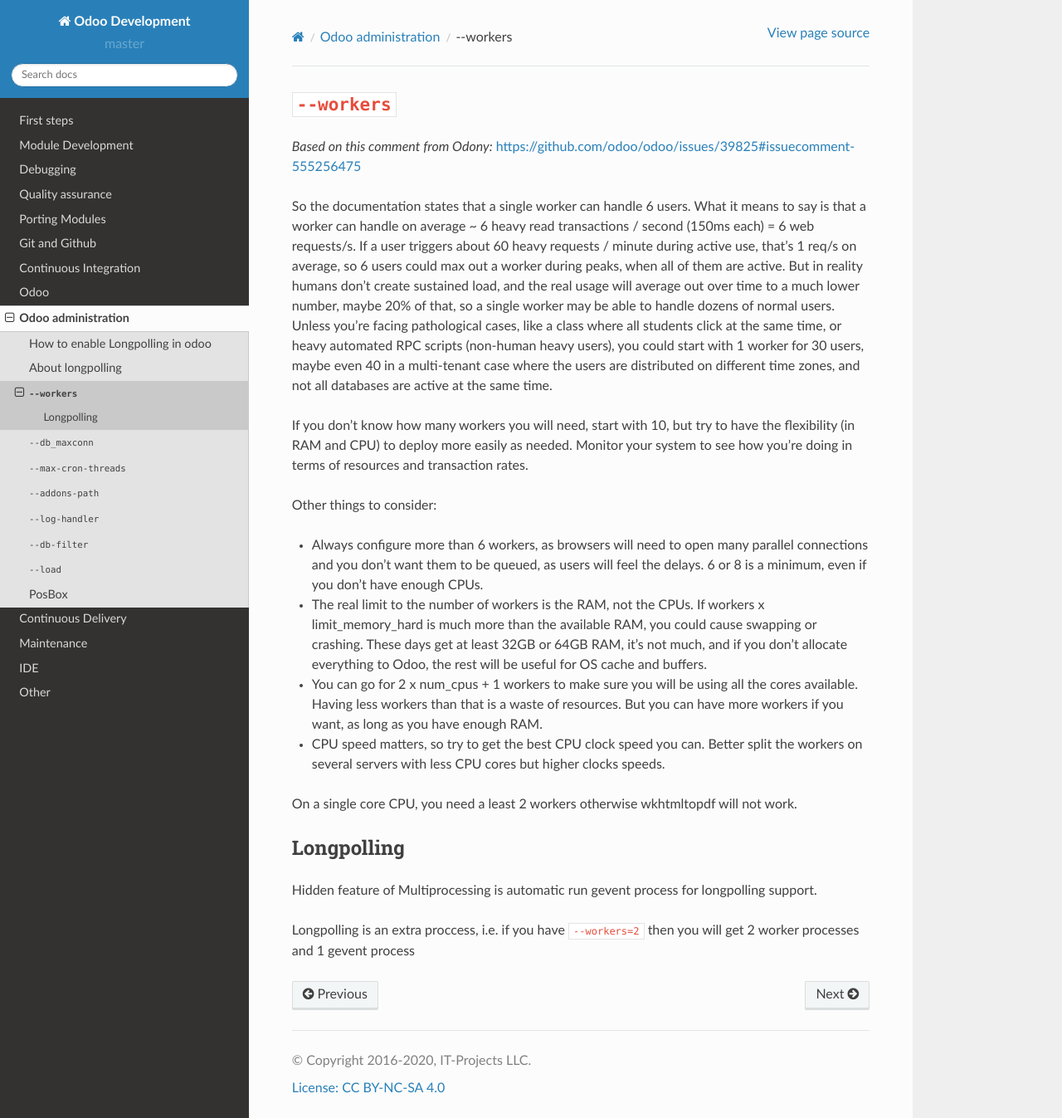
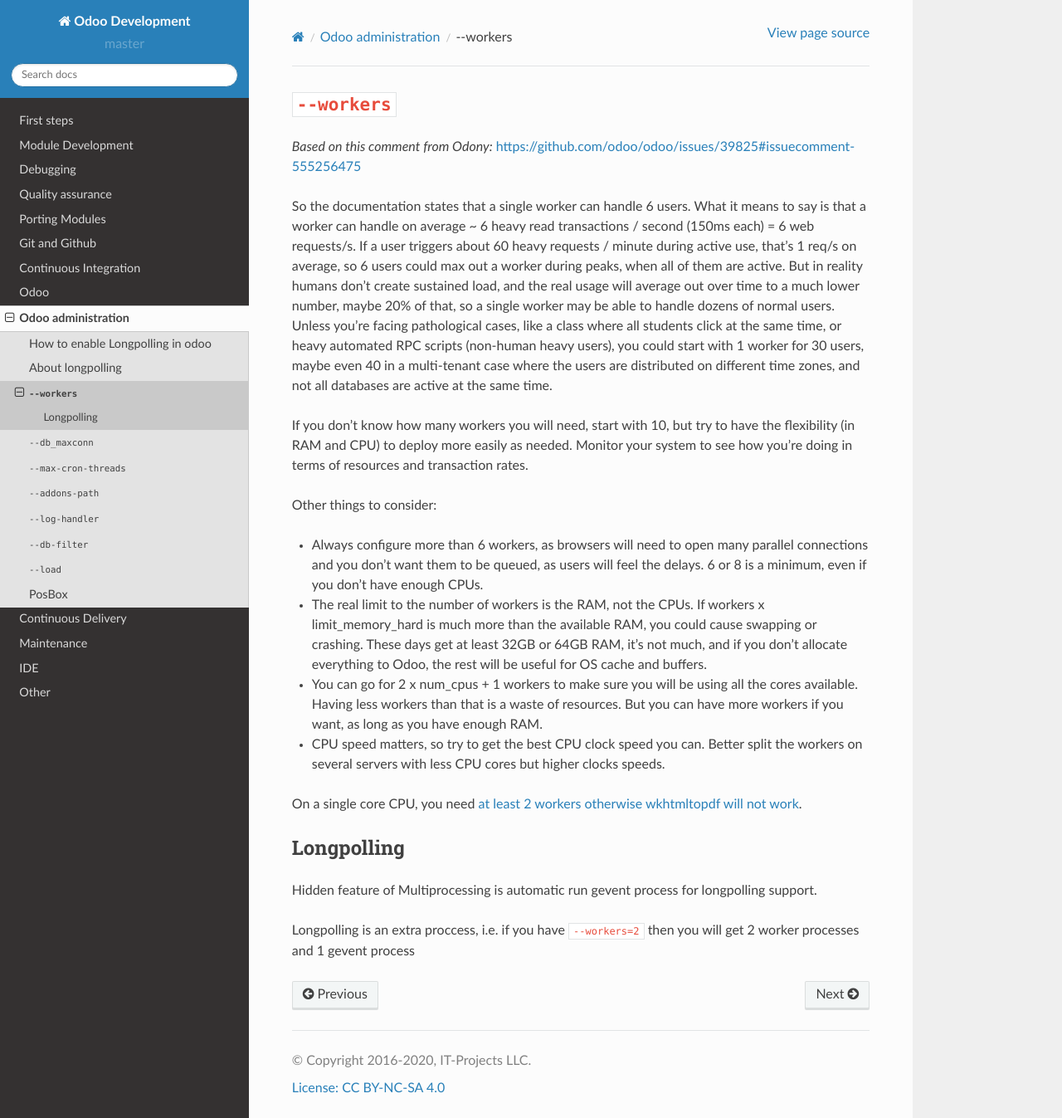
Before and after one commit to itpp-labs/odoo-development, a Sphinx documentation site: the page built from docs/admin/workers.rst, in a window 1280 px wide and 1347 px high. Shown: the whole window at 83% size. Built offline with Sphinx 7.4.7 and the Read the Docs theme 2.0.0, drawn with Linux system fonts in a browser that asks for light colours.

Commit message:
Add link to the proof

```diff
--- a/docs/admin/workers.rst
+++ b/docs/admin/workers.rst
@@ -17,7 +17,7 @@
 * You can go for 2 x num_cpus + 1 workers to make sure you will be using all the cores available. Having less workers than that is a waste of resources. But you can have more workers if you want, as long as you have enough RAM.
 * CPU speed matters, so try to get the best CPU clock speed you can. Better split the workers on several servers with less CPU cores but higher clocks speeds.
 
-On a single core CPU, you need a least 2 workers otherwise wkhtmltopdf will not work.
+On a single core CPU, you need `at least 2 workers otherwise wkhtmltopdf will not work <https://github.com/odoo/odoo/blob/241efab999efb97c157ae6d10d74bac22008bb70/addons/web/static/src/js/chrome/action_manager_report.js#L29>`__.
 
 Longpolling
 ===========
```
